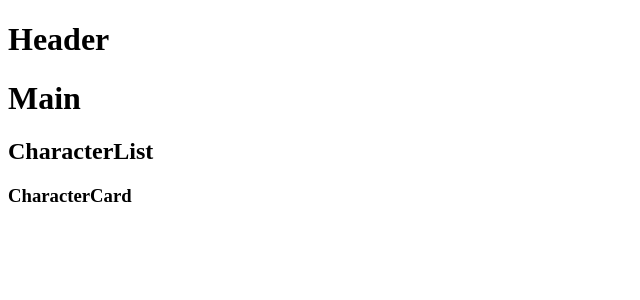
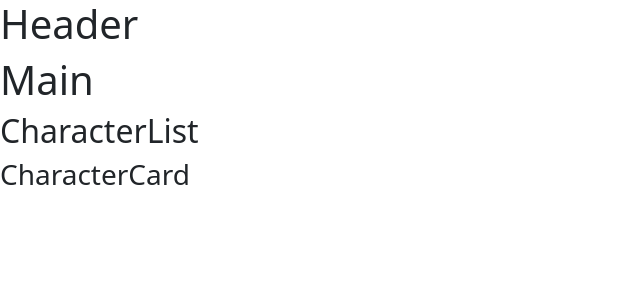
Before and after one commit to DeniseDichiara/vite-yu-gi-oh, a Vue app: page / in a window 1280 px wide. Shown: the top 300 px of the page, without its empty margins (0-640 px from the left). Built offline with nearby package versions, Linux system fonts and the light colour scheme.

Commit message:
Added bootstrap

```diff
--- a/package.json
+++ b/package.json
@@ -9,6 +9,8 @@
     "preview": "vite preview"
   },
   "dependencies": {
+    "@popperjs/core": "^2.11.8",
+    "bootstrap": "^5.3.0",
     "vue": "^3.2.47"
   },
   "devDependencies": {
--- a/src/App.vue
+++ b/src/App.vue
@@ -25,17 +25,8 @@ export default {
   <AppMain />
 </template>
 
-<style scoped>
-.logo {
-  height: 6em;
-  padding: 1.5em;
-  will-change: filter;
-  transition: filter 300ms;
-}
-.logo:hover {
-  filter: drop-shadow(0 0 2em #646cffaa);
-}
-.logo.vue:hover {
-  filter: drop-shadow(0 0 2em #42b883aa);
-}
+<style lang="scss">
+  @import 'bootstrap/scss/bootstrap';
+  @import './styles/general.scss';
+
 </style>
```
Also changed, not shown: 1 other file (tests, documents, lock files or other folders).
